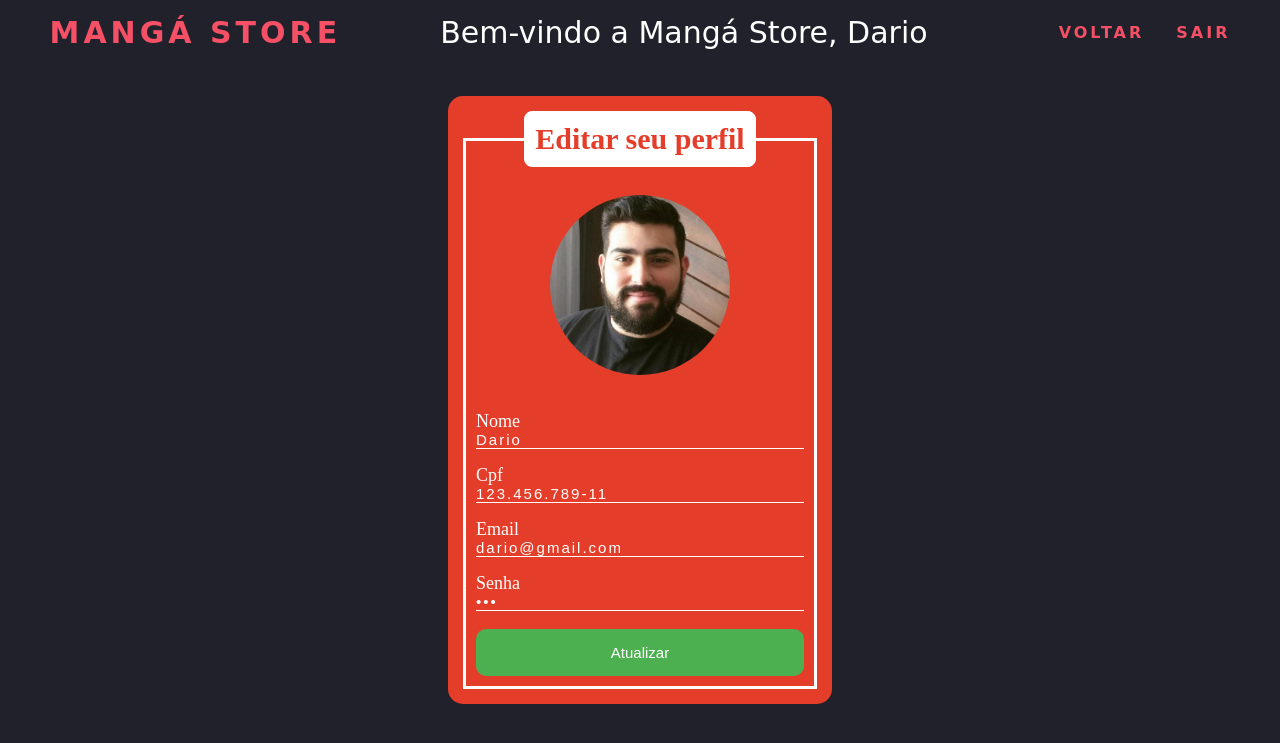
After one commit to DarioRJunior/MangaStore, a PHP site: page /pages/perfil/editar_perfil_adm.php?id=1 in a window 1280 px wide. The commit adds this page. Shown: the top 743 px of the page. Run offline with PHP 8.4, Linux system fonts and the light colour scheme; a user stored in the database is signed in; data comes from the database, SQL or seed files in the repository.

Commit message:
editar perfil para adm

```diff
--- /dev/null
+++ b/pages/perfil/editar_perfil_adm.php
@@ -0,0 +1,92 @@
+<?php
+require('../connection/verifica.php');
+
+if (!empty($_GET['id'])) {
+    include_once('../connection/config.php');
+    $id = $_GET['id'];
+
+    $sqlSelect = "SELECT * FROM usuario WHERE id = $id";
+    $result = $con->query($sqlSelect);
+
+    if ($result->num_rows > 0) {
+        while ($usuario_data = mysqli_fetch_assoc($result)) {
+            $nome = $usuario_data['nome'];
+            $email = $usuario_data['email'];
+            $cpf = $usuario_data['cpf'];
+            $senha = $usuario_data['senha'];
+        }
+    } else {
+        header("Location: ../sistema/sistemaAdm.php");
+    }
+}
+?>
+
+<!DOCTYPE html>
+<html lang="pt-br">
+
+<head>
+    <meta charset="UTF-8">
+    <meta http-equiv="X-UA-Compatible" content="IE=edge">
+    <meta name="viewport" content="width=device-width, initial-scale=1.0">
+    <title>EasyStock - Editar Perfil</title>
+    <link rel="shortcut icon" href="../../src/img/favicon.png" type="image/x-icon">
+    <link rel="stylesheet" href="editar_perfil.css">
+</head>
+
+<body>
+    <header>
+        <nav class="menu">
+            <h1 class="logo">Mangá Store</h1>
+            <p class="bem-vindo">Bem-vindo a Mangá Store, <?php echo $_SESSION["nome"]; ?></p>
+            <ul class="nav-list">
+                <li><a href="../sistema/sistemaAdm.php">Voltar</a></li>
+                <li><a href="../login/login.php">Sair</a></li>
+            </ul>
+        </nav>
+    </header>
+
+    <div class="box-login">
+        <div class="box">
+            <form action="saveEdit.php" method="POST">
+                <fieldset>
+                    <legend><b>Editar seu perfil</b></legend>
+                    <br>
+                    <div class="inputBox">
+                        <img class="avatar" src="<?php echo $_SESSION["avatar"]; ?>" alt="">
+                    </div>
+                    <br><br>
+                    <div class="inputBox">
+                        <input type="text" name="nome" id="nome" value="<?php echo $nome ?>" class="inputUser" required>
+                        <label for="nome" class="labelInput">Nome</label>
+                    </div>
+                    <br><br>
+                    <div class="inputBox">
+                        <input type="text" name="cpf" id="cpf" maxlength="14" oninput="maskCPF(this)" value="<?php echo $cpf ?>" onblur="validar()" class="inputUser" required>
+                        <label for="cpf" class="labelInput">Cpf</label>
+                    </div>
+                    <br><br>
+                    <div class="inputBox">
+                        <input type="email" name="email" id="email" value="<?php echo $email ?>" class="inputUser" required>
+                        <label for="email" class="labelInput">Email</label>
+                    </div>
+                    <br><br>
+                    <div class="inputBox">
+                        <input type="password" name="senha" id="senha" value="<?php echo $senha ?>" class="inputUser" required>
+                        <label for="senha" class="labelInput">Senha</label>
+                        <br><br>
+                    </div>
+                    <input type="hidden" name="id" value="<?php echo $id ?>">
+                    <input type="submit" name="update" id="update" value="Atualizar" onclick="mensagem()">
+                </fieldset>
+            </form>
+        </div>
+    </div>
+</body>
+
+<script>
+    function mensagem() {
+        alert("Usuário atualizado com sucesso! Faça o login novamente para aplicar as alterações.");
+    }
+</script>
+<script src="../cadastros/maskcpf.js"></script>
+</html>
--- a/pages/sistema/sistemaAdm.php
+++ b/pages/sistema/sistemaAdm.php
@@ -23,9 +23,10 @@ if ($_SESSION["UsuarioNivel"] != "ADM") echo "<script>alert('Você não é Admin
     <header>
         <nav class="menu">
             <h1 class="logo">Mangá Store</h1>
-            <p class="bem-vindo">Bem-vindo a Mangá Store, <?php echo $_SESSION["nome"]; ?></p>
+            <p class="bem-vindo">Bem-vindo a Mangá Store adm, <?php echo $_SESSION["nome"]; ?></p>
             <img class="avatar" src="<?php echo $_SESSION["avatar"]; ?>" alt="">
             <ul class="nav-list">
+                <li><a href="../perfil/editar_perfil_adm.php?id=<?php echo $_SESSION["id_usuario"]; ?>">Editar Perfil</a></li>
                 <li><a href="../login/login.php">Sair</a></li>
             </ul>
         </nav>
```
